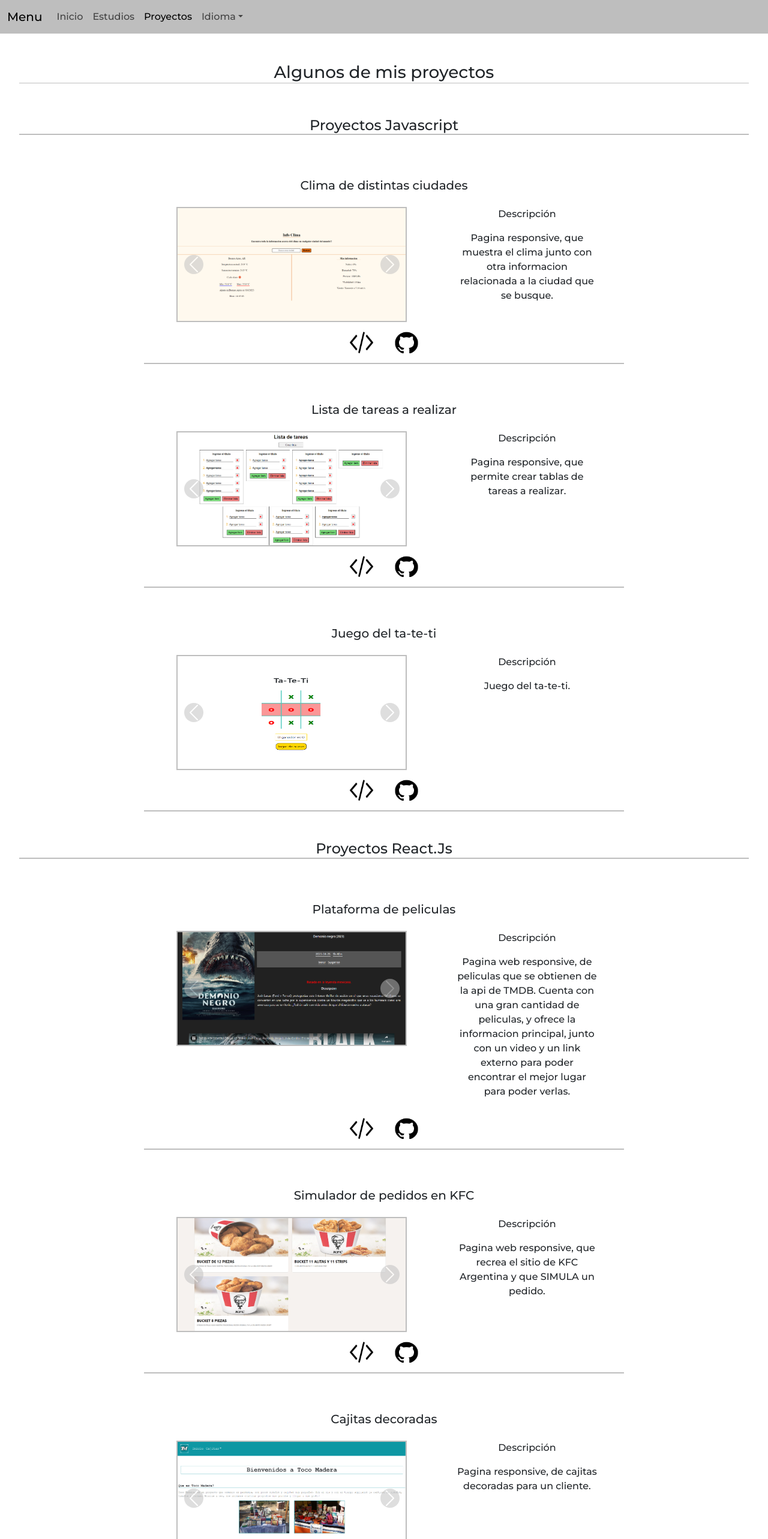
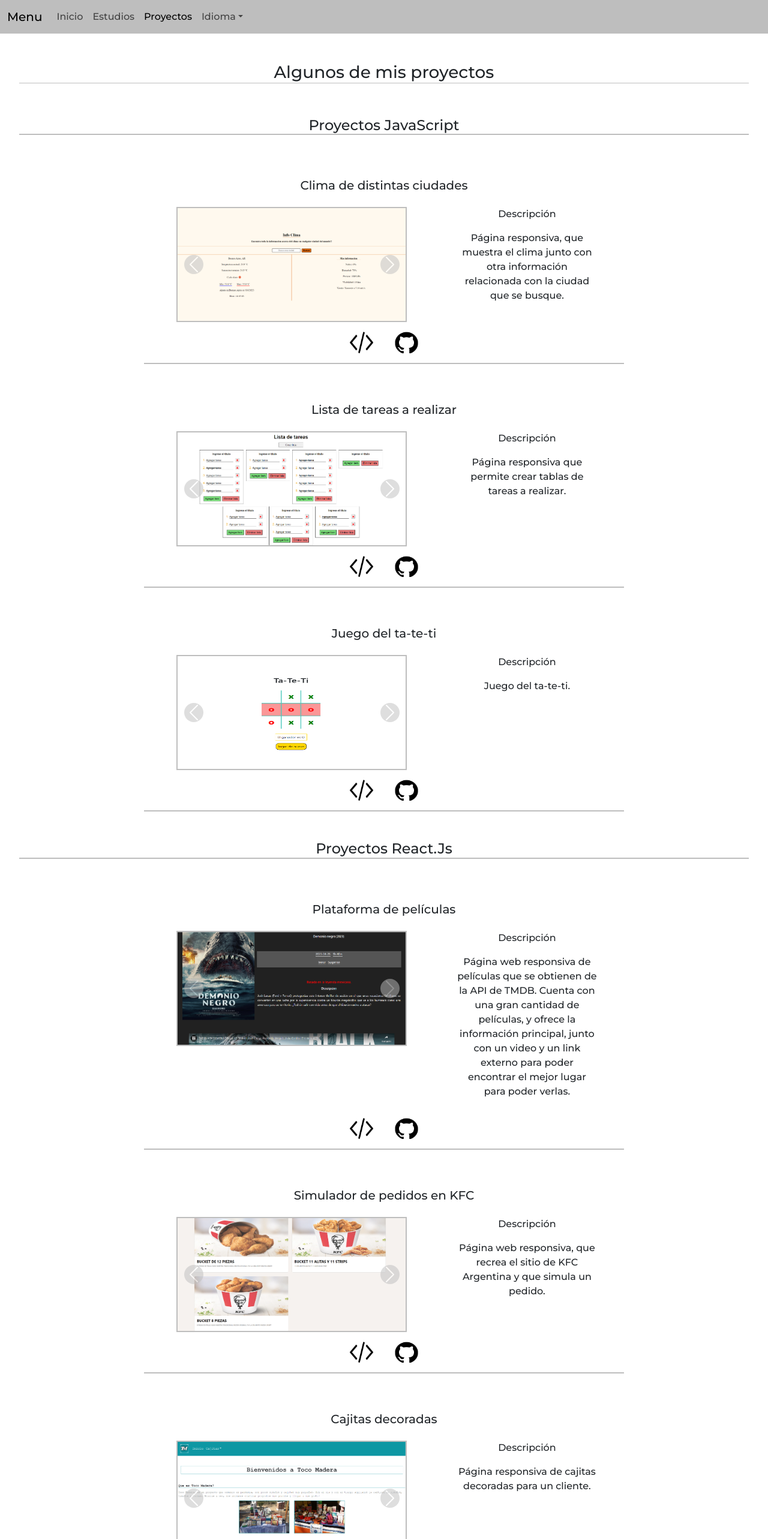
Before and after one commit to RodrigoEzequielVazquez/portfolio-Rodrigo-Vazquez, a React (Create React App) app: page /proyectos in a window 1280 px wide. Shown: the top 2566 px of the page at 60% size. Built offline with nearby package versions, Linux system fonts and the light colour scheme.

Commit message:
mejorando la ortografia

```diff
--- a/src/componentes/Estudios.jsx
+++ b/src/componentes/Estudios.jsx
@@ -16,12 +16,12 @@ const Estudios = () => {
                 <h1>{idioma === "es" ? "Mis estudios en programación." : "My studies in Programming."}</h1>
 
                 {
-                    idioma === "es" ? <p> Comence a estudiar programacion en <Link to={"https://www.coderhouse.com/"} target="blank">Coder-House</Link>, una plataforma 100% digital, complete la carrera de programador Full-stack, que se basaba en aprender HTML5 y CSS3, Javascript aplicado al front-end, React.js y finalmente Javascript aplicado desde el back-end. Por supuesto todo esto estuvo acompañado de aprender muchas herramientas para el desarrollo como las que se pueden observar en el <Link to={"/"}>Inicio</Link>. <br />
+                    idioma === "es" ? <p> Comencé a estudiar programación en <Link to={"https://www.coderhouse.com/"} target="blank">Coder-House</Link>, una plataforma 100% digital. Completé la carrera de programador Full-stack, que se basaba en aprender HTML5 y CSS3, JavaScript aplicado al front-end, React.js y finalmente JavaScript aplicado desde el back-end. Por supuesto, todo esto estuvo acompañado de aprender muchas herramientas para el desarrollo como las que se pueden observar en el <Link to={"/"}>Inicio</Link>. <br />
                         Por completar estos cursos obtuve los certificados de la carrera de <Link target="blank" to={certificadoFront}>desarrollo Front-end React</Link> y de <Link target="blank" to={certificadoBack}>desarrollo Full-Stack</Link>.
                         <br />
-                        Actualmente ademas, me encuentro estudiando en el mismo sitio un curso sobre Python y en paralelo un curso de PHP y MySQL en <Link to={"https://sceu.frba.utn.edu.ar/e-learning/"} target="blank">UTN</Link>.
+                        Actualmente, además, me encuentro estudiando en el mismo sitio un curso sobre Python y en paralelo un curso de PHP y MySQL en <Link to={"https://sceu.frba.utn.edu.ar/e-learning/"} target="blank">UTN</Link>.
                     </p> :
-                        <p>I started studying programming at <Link to={"https://www.coderhouse.com/"} target="blank">Coder-House</Link>, a 100% digital platform, I completed the Full-stack programmer career, which was based on learning HTML5 and CSS, Javascript applied to the front-end, React.js and finally Javascript applied from the back -end. Of course all this was accompanied by learning many development tools such as those that can be seen in the <Link to={"/"}>Home</Link>.
+                        <p>I started studying programming at <Link to={"https://www.coderhouse.com/"} target="blank">Coder-House</Link>, a 100% digital platform. I completed the Full-stack programmer career, which was based on learning HTML5 and CSS, Javascript applied to the front-end, React.js and finally Javascript applied from the back -end. Of course all this was accompanied by learning many development tools such as those that can be seen in the <Link to={"/"}>Home</Link>.
                             <br />
                             By completing these courses I obtained the certificates for the <Link target="blank" to={certificadoFront}>Front-end React development</Link> and <Link target="blank" to={certificadoBack}>Full-Stack development</Link> careers.
                             <br />
--- a/src/componentes/Habilidades.jsx
+++ b/src/componentes/Habilidades.jsx
@@ -18,12 +18,12 @@ const Habilidades = () => {
 
     return (
         <div id="contenedorHabilidades">
-            <h3>{idioma === "es" ? "Un paso por los lenguajes, frameworks, bases de datos y las tecnologias que manejo." : "A step through the languages, frameworks, data bases and technologies that I use."}</h3>
+            <h3>{idioma === "es" ? "Un paso por los lenguajes, frameworks, bases de datos y las tecnologías que manejo." : "A step through the languages, frameworks, data bases and technologies that I use."}</h3>
 
             <ManejoIconos arrays={lenguajes} title={idioma === "es" ? "Lenguajes" : "Languages"} />
             <ManejoIconos arrays={framYlib} title={idioma === "es" ? "Frameworks y librerías" : "Frameworks and libraries"} />
             <ManejoIconos arrays={bases} title={idioma === "es" ? "Bases de datos" : "Data bases"} />
-            <ManejoIconos arrays={tecnologias} title={idioma === "es" ? "Otras tecnologias" : "Another technologies"} />
+            <ManejoIconos arrays={tecnologias} title={idioma === "es" ? "Otras tecnologías" : "Another technologies"} />
 
         </div>
     )
--- a/src/componentes/Proyectos.jsx
+++ b/src/componentes/Proyectos.jsx
@@ -10,9 +10,9 @@ const Proyectos = () => {
         <section id="contenedorProyectos">
             <h3>{idioma === "es" ? "Algunos de mis proyectos" : "Some of my projects"}</h3>
 
-            <h4>{idioma === "es" ? "Proyectos Javascript" : "Javascript projects"}</h4>
+            <h4>{idioma === "es" ? "Proyectos JavaScript" : "JavaScript projects"}</h4>
 
-            <CarrouselProyectos idCarrousel={"carrouselClima"} titulo={idioma === "es" ? "Clima de distintas ciudades" : "Weather of different cities"} tituloDesc={idioma === "es" ? "Descripción" : "Description"} descripcion={idioma === "es" ? "Pagina responsive, que muestra el clima junto con otra informacion relacionada a la ciudad que se busque." : "Responsive website that displays the weather, along with information related to the city of interest."} codigo={"https://github.com/RodrigoEzequielVazquez/WeatherAPI"} img={<div className="carousel-inner"><div className="carousel-item active">
+            <CarrouselProyectos idCarrousel={"carrouselClima"} titulo={idioma === "es" ? "Clima de distintas ciudades" : "Weather of different cities"} tituloDesc={idioma === "es" ? "Descripción" : "Description"} descripcion={idioma === "es" ? "Página responsiva, que muestra el clima junto con otra información relacionada con la ciudad que se busque." : "Responsive website that displays the weather, along with information related to the city of interest."} codigo={"https://github.com/RodrigoEzequielVazquez/WeatherAPI"} img={<div className="carousel-inner"><div className="carousel-item active">
                 <img src="/img/proyectos/muestra-clima-bsas.png" className="d-block" alt="..." />
             </div>
                 <div className="carousel-item">
@@ -21,7 +21,7 @@ const Proyectos = () => {
             </div>
             } />
 
-            <CarrouselProyectos idCarrousel={"carrouselTodoList"} titulo={idioma === "es" ? "Lista de tareas a realizar" : "To-do list"} tituloDesc={idioma === "es" ? "Descripción" : "Description"} descripcion={idioma === "es" ? "Pagina responsive, que permite crear tablas de tareas a realizar." : "Responsive website, which allows you to create tables of tasks to be carried out."} codigo={"https://github.com/RodrigoEzequielVazquez/To-do-List"} img={<div className="carousel-inner">
+            <CarrouselProyectos idCarrousel={"carrouselTodoList"} titulo={idioma === "es" ? "Lista de tareas a realizar" : "To-do list"} tituloDesc={idioma === "es" ? "Descripción" : "Description"} descripcion={idioma === "es" ? "Página responsiva que permite crear tablas de tareas a realizar." : "Responsive website, which allows you to create tables of tasks to be carried out."} codigo={"https://github.com/RodrigoEzequielVazquez/To-do-List"} img={<div className="carousel-inner">
                 <div className="carousel-item active">
                     <img src="/img/proyectos/muestra-todo-list.png" className="d-block" alt="..." />
                 </div>
@@ -44,7 +44,7 @@ const Proyectos = () => {
 
             <h4>{idioma === "es" ? "Proyectos React.Js" : "React.Js projects"}</h4>
 
-            <CarrouselProyectos idCarrousel={"carrouselPeliculas"} titulo={idioma === "es" ? "Plataforma de peliculas" : "Movie platform"} tituloDesc={idioma === "es" ? "Descripción" : "Description"} descripcion={idioma === "es" ? "Pagina web responsive, de peliculas que se obtienen de la api de TMDB. Cuenta con una gran cantidad de peliculas, y ofrece la informacion principal, junto con un video y un link externo para poder encontrar el mejor lugar para poder verlas." : "Responsive website about movies, which can be obtained from TMDB's API. It contains lots of movies, offering the main info of each of them, along with a video and an external link that helps you find the best place to watch them."} codigo={"https://github.com/RodrigoEzequielVazquez/streaming-zone"} img={<div className="carousel-inner"><div className="carousel-item active">
+            <CarrouselProyectos idCarrousel={"carrouselPeliculas"} titulo={idioma === "es" ? "Plataforma de películas" : "Movie platform"} tituloDesc={idioma === "es" ? "Descripción" : "Description"} descripcion={idioma === "es" ? "Página web responsiva de películas que se obtienen de la API de TMDB. Cuenta con una gran cantidad de películas, y ofrece la información principal, junto con un video y un link externo para poder encontrar el mejor lugar para poder verlas." : "Responsive website about movies, which can be obtained from TMDB's API. It contains lots of movies, offering the main info of each of them, along with a video and an external link that helps you find the best place to watch them."} codigo={"https://github.com/RodrigoEzequielVazquez/streaming-zone"} img={<div className="carousel-inner"><div className="carousel-item active">
                 <img src="/img/proyectos/muestra-info-peliculas.png" className="d-block" alt="..." />
             </div>
                 <div className="carousel-item">
@@ -53,7 +53,7 @@ const Proyectos = () => {
             </div>
             } />
 
-            <CarrouselProyectos idCarrousel={"carrouselKFC"} titulo={idioma === "es" ? "Simulador de pedidos en KFC" : "KFC order simulator"} tituloDesc={idioma === "es" ? "Descripción" : "Description"} descripcion={idioma === "es" ? "Pagina web responsive, que recrea el sitio de KFC Argentina y que SIMULA un pedido." : "Responsive website which recreates KFC Argentina's main site, and it SIMULATES an order."} codigo={"https://github.com/RodrigoEzequielVazquez/proyecto-KFC"} img={<div className="carousel-inner"><div className="carousel-item active">
+            <CarrouselProyectos idCarrousel={"carrouselKFC"} titulo={idioma === "es" ? "Simulador de pedidos en KFC" : "KFC order simulator"} tituloDesc={idioma === "es" ? "Descripción" : "Description"} descripcion={idioma === "es" ? "Página web responsiva, que recrea el sitio de KFC Argentina y que simula un pedido." : "Responsive website which recreates KFC Argentina's main site, and it simulates an order."} codigo={"https://github.com/RodrigoEzequielVazquez/proyecto-KFC"} img={<div className="carousel-inner"><div className="carousel-item active">
                 <img src="/img/proyectos/muestra-inicio-KFC.png" className="d-block" alt="..." />
             </div>
                 <div className="carousel-item active">
@@ -68,7 +68,7 @@ const Proyectos = () => {
             </div>
             } />
 
-            <CarrouselProyectos idCarrousel={"carrouselCajitas"} titulo={idioma === "es" ? "Cajitas decoradas" : "Decorated boxes"} tituloDesc={idioma === "es" ? "Descripción" : "Description"} descripcion={idioma === "es" ? "Pagina responsive, de cajitas decoradas para un cliente." : "Responsive website about Home Decor items, for a client."} codigo={"https://github.com/RodrigoEzequielVazquez/"} img={<div className="carousel-inner"><div className="carousel-item active">
+            <CarrouselProyectos idCarrousel={"carrouselCajitas"} titulo={idioma === "es" ? "Cajitas decoradas" : "Decorated boxes"} tituloDesc={idioma === "es" ? "Descripción" : "Description"} descripcion={idioma === "es" ? "Página responsiva de cajitas decoradas para un cliente." : "Responsive website about Home Decor items, for a client."} codigo={"https://github.com/RodrigoEzequielVazquez/"} img={<div className="carousel-inner"><div className="carousel-item active">
                 <img src="/img/proyectos/muestra-inicio-cajitas.png" className="d-block" alt="..." />
             </div>
                 <div className="carousel-item">
```
Also changed, not shown: src/componentes/InfoPersonal.jsx (+7 -7 lines).
